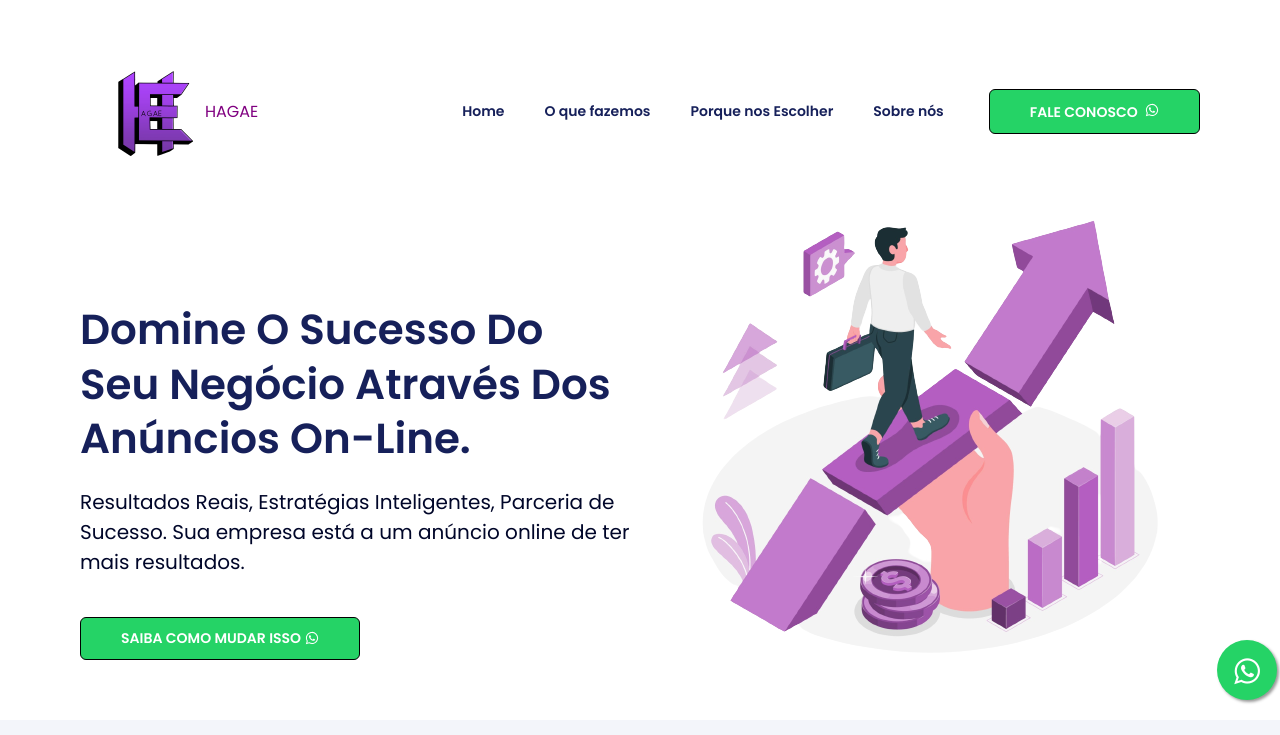
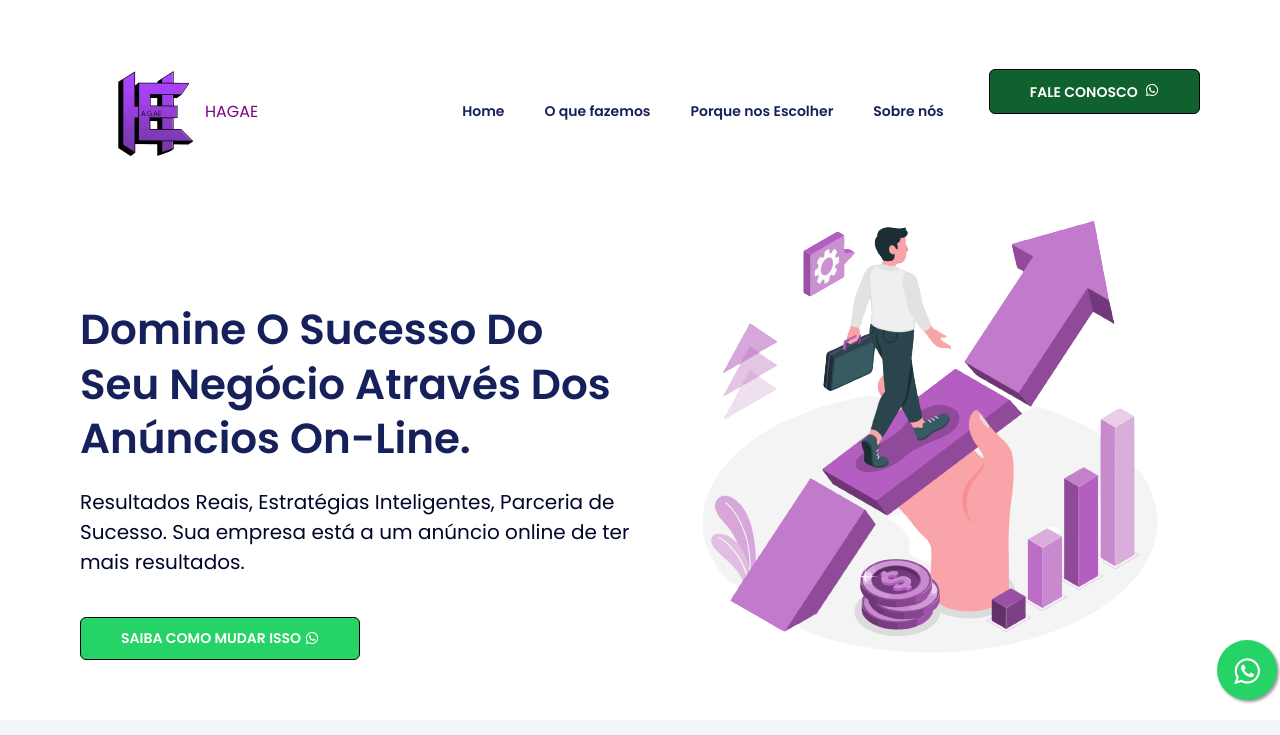
Before and after one commit to relicote/projetos_hagae, a plain HTML site: page index.html in a window 1280 px wide. In both pictures the pointer is over the button "FALE CONOSCO". Shown: the top 735 px of the page. Drawn offline with nearby package versions, Linux system fonts and the light colour scheme.

Commit message:
corrigido button transformation

```diff
--- a/assets/css/style.css
+++ b/assets/css/style.css
@@ -170,8 +170,14 @@ body {
   padding: 10px 40px;
   border: 1px solid;
   border-radius: 6px;
-  display: flex;
-  justify-content: space-between;
+  transition: ease-in-out 0.5s;
+
+}
+
+button:hover{
+  background: #0f612d;
+  transform: translateY(-20px);
+  transition: ease-in-out 0.5s;
 }
 
 .wpp{
@@ -186,12 +192,6 @@ body {
   display: flex;
   justify-content: space-between;
 }
-
-
-.btn-primary:is(:hover, :focus) { --bittersweet: hsl(2, 90%, 65%); }
-
-.btn-secondary:is(:hover, :focus) { background: hsla(0, 0%, 100%, 0.1); }
-
 
 
 
```
